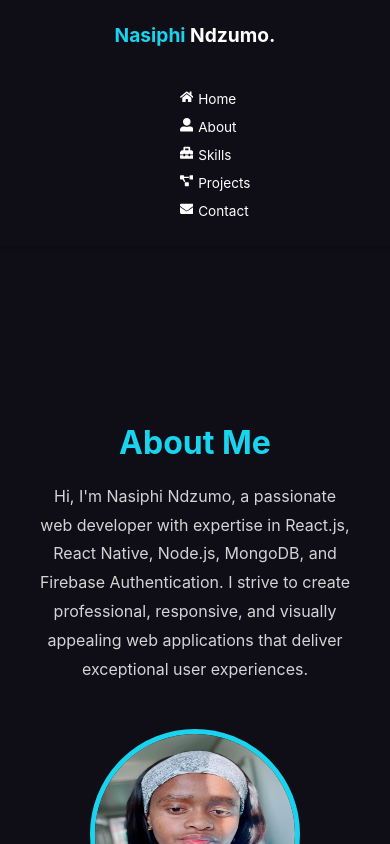
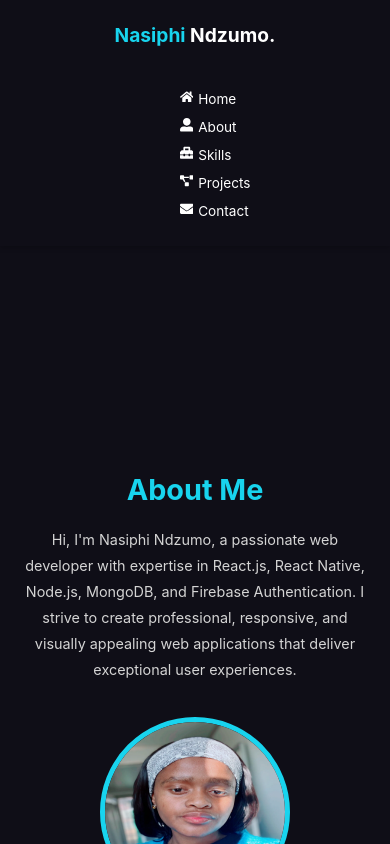
Before and after one commit to Siphe23/Portfolio-evidence, a React (Create React App) app: page /about in a window 390 px wide. Shown: the top 844 px of the page. Built offline with nearby package versions, Linux system fonts and the light colour scheme.

Commit message:
Updated files

```diff
--- a/src/App.js
+++ b/src/App.js
@@ -19,7 +19,7 @@ function App() {
         <Route path="/about" element={<About />} />
         <Route path="/skills" element={<Skills />} />
         <Route path="/projects" element={<Projects />} />
-        <Route path="/assessment" element={<Assessment />} /> {/* Ensure the route matches */}
+        <Route path="/assessment" element={<Assessment />} />
         <Route path="/collabs" element={<Collabs />} />
         <Route path="/contact" element={<Contact />} />
       </Routes>
--- a/src/styling/About.css
+++ b/src/styling/About.css
@@ -1,16 +1,15 @@
-/* About Section */
 .about {
   display: flex;
   justify-content: center;
   align-items: center;
-  min-height: 100vh; /* Full screen height */
+  min-height: 100vh;
   padding: 50px 10%;
   background: #0f0e17;
   color: #fff;
-  box-sizing: border-box; /* Include padding in width/height calculations */
+  box-sizing: border-box;
+  flex-direction: column;
 }
 
-/* About Content */
 .about-content {
   display: flex;
   flex-wrap: wrap;
@@ -18,14 +17,14 @@
   max-width: 1200px;
   align-items: center;
   justify-content: center;
-  width: 100%; /* Ensure it takes up full width */
+  width: 100%;
+  margin-top: 20px;
 }
 
-/* About Text */
 .about-text {
   flex: 1;
   min-width: 300px;
-  max-width: 600px; /* Control max width for text */
+  max-width: 600px;
 }
 
 .about-text h2 {
@@ -41,7 +40,6 @@
   animation: fadeIn 1.5s ease;
 }
 
-/* About Image */
 .about-image {
   flex: 1;
   display: flex;
@@ -57,7 +55,6 @@
   animation: zoomIn 1s ease;
 }
 
-/* Animations */
 @keyframes zoomIn {
   from {
     transform: scale(0.5);
@@ -78,8 +75,11 @@
   }
 }
 
-/* Media Queries for Responsiveness */
 @media (max-width: 1080px) {
+  .about {
+    padding: 40px 5%;
+  }
+
   .about-content {
     flex-direction: column;
     text-align: center;
@@ -88,19 +88,63 @@
   .about-text,
   .about-image {
     flex: unset;
+    width: 100%;
   }
 
   .about-image img {
-    width: 200px;
-    height: 200px;
+    width: 250px;
+    height: 250px;
   }
 
   .about-text h2 {
-    font-size: 2rem; /* Smaller font size for mobile */
+    font-size: 2.2rem;
   }
 
   .about-text p {
-    font-size: 1rem; /* Adjust paragraph text size for mobile */
-    max-width: 100%; /* Remove the max-width on smaller screens */
+    font-size: 1.1rem;
+    max-width: 90%;
   }
 }
+
+@media (max-width: 768px) {
+  .about {
+    padding: 30px 5%;
+  }
+
+  .about-content {
+    gap: 20px;
+  }
+
+  .about-image img {
+    width: 220px;
+    height: 220px;
+  }
+
+  .about-text h2 {
+    font-size: 2rem;
+  }
+
+  .about-text p {
+    font-size: 1rem;
+    max-width: 100%;
+  }
+}
+
+@media (max-width: 480px) {
+  .about {
+    padding: 20px 5%;
+  }
+
+  .about-image img {
+    width: 180px;
+    height: 180px;
+  }
+
+  .about-text h2 {
+    font-size: 1.8rem;
+  }
+
+  .about-text p {
+    font-size: 0.9rem;
+  }
+}
--- a/src/styling/Assesment.css
+++ b/src/styling/Assesment.css
@@ -71,7 +71,6 @@
     }
 }
 
-/* Additional media query for screens smaller than 768px (mobile devices) */
 @media (max-width: 768px) {
     .assessments {
         padding: 15px 2%;
--- a/src/styling/Collabs.css
+++ b/src/styling/Collabs.css
@@ -116,7 +116,7 @@
     }
 }
 
-/* Media query for screens smaller than 768px (mobile devices) */
+
 @media (max-width: 768px) {
     .collabs {
         padding: 20px 10px;
--- a/src/styling/Contact.css
+++ b/src/styling/Contact.css
@@ -63,7 +63,7 @@
   transform: scale(1.05);
 }
 
-/* Media query for screens smaller than 1080px */
+
 @media (max-width: 1080px) {
   .contact {
     padding: 40px 8%;
```
Also changed, not shown: src/App.css (+3 -46 lines), src/components/Navbar.js (+12 -8 lines), src/styling/Navbar.css (added, +63 -0 lines).
